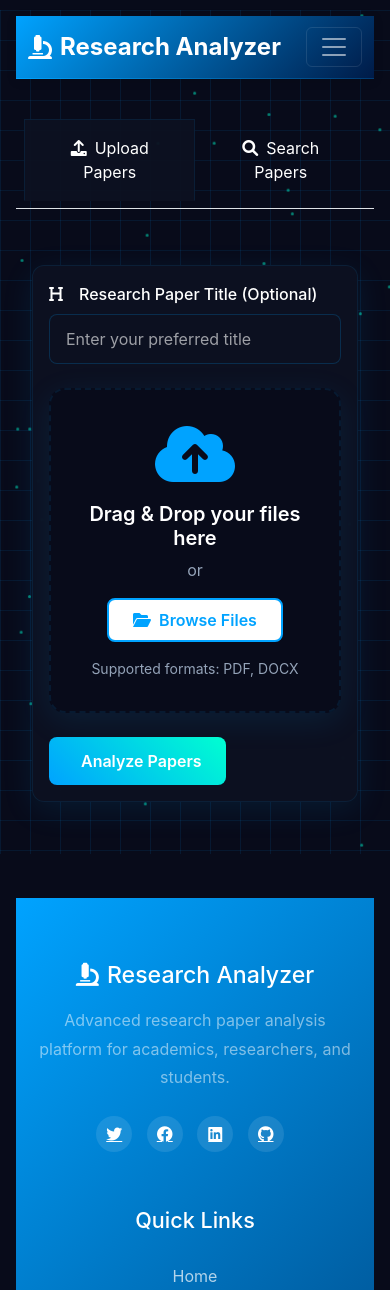
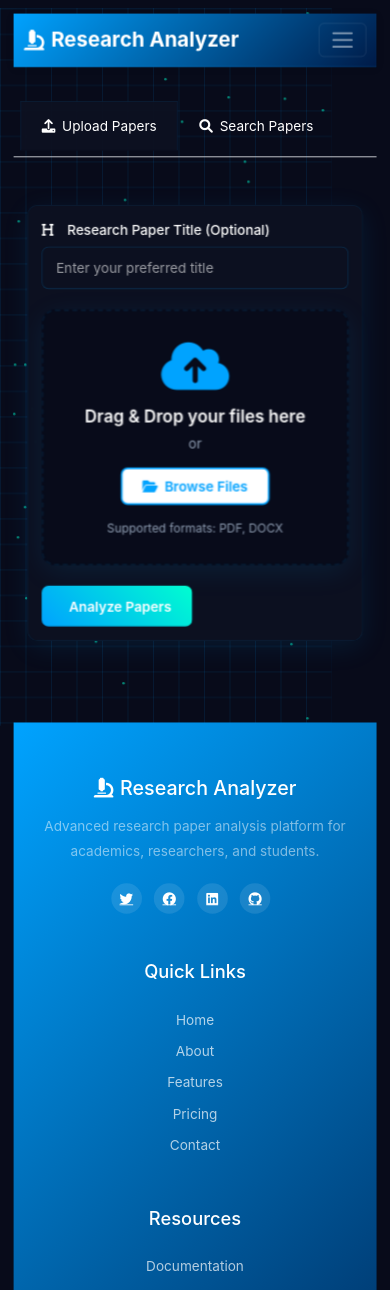
Before and after one commit to Usman-Ibraheem/AIResearch, a Flask app: page / in a window 390 px wide. Shown: the top 1290 px of the page. Run offline with Flask 3, Linux system fonts and the light colour scheme.

Commit message:
Update index.html

```diff
--- a/templates/index.html
+++ b/templates/index.html
@@ -23,6 +23,17 @@
   --success-color: #10B981;
   --error-color: #EF4444;
 }
+
+    /* New style for zooming out on mobile */
+  @media only screen and (max-width: 767px) {
+    body {
+      transform: scale(0.85);
+      transform-origin: top left;
+      width: 117.65%; /* 100 / 0.85 */
+      height: 117.65%; /* 100 / 0.85 */
+      overflow-x: hidden;
+    }
+  }
 
 .language-btn.active {
   background-color: #0d6efd;
```
